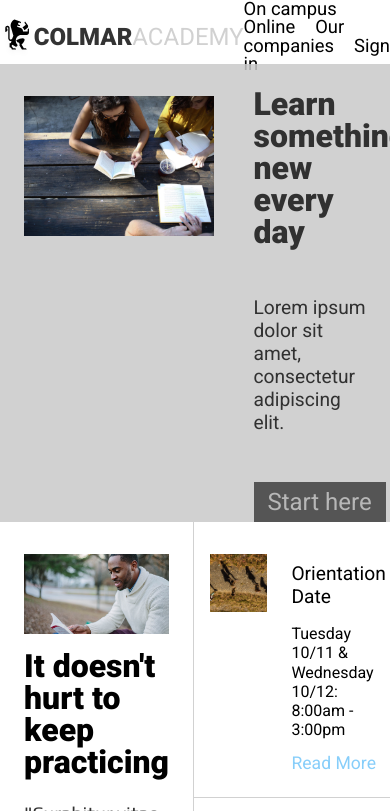
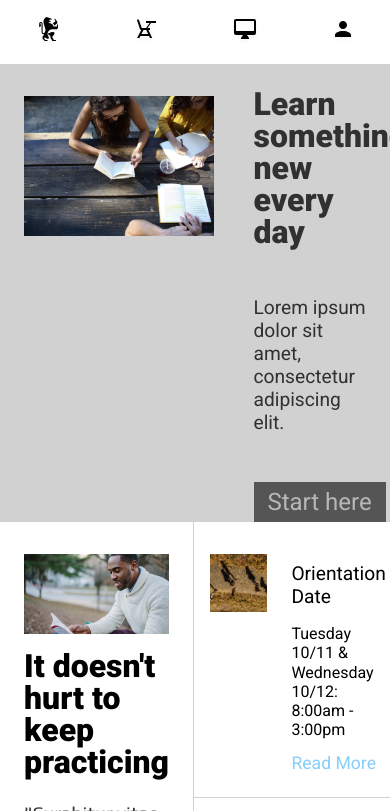
Before and after one commit to seb60/ColmarAcademy, a plain HTML site: page index.html in a window 390 px wide. Shown: the top 811 px of the page. Drawn offline with Linux system fonts and the light colour scheme.

Commit message:
Finished mobile top bar.  Moving to Learning.

```diff
--- a/index.html
+++ b/index.html
@@ -21,22 +21,32 @@
 
 <!--Top Nav Bar-->
 
-        <nav id="navWrap">
+        <div id="navWrap">
             <div class="navBar container">
                 <div class="logo">
                     <img src="./resources/images/ic-logo.svg" alt="Logo">
                     <span class="light"><strong class="dark">COLMAR</strong>ACADEMY</span>
                 </div>
-                <div class="navList">
+                <nav class="navList">
                     <ul>
                         <li><a href="#">On campus</a></li>
                         <li><a href="#">Online</a></li>
                         <li><a href="#">Our companies</a></li>
                         <li><a href="#">Sign in</a></li>
                     </ul>
-                </div>
+                </nav>
             </div>
-        </nav>
+            <div class="navBarMobile">
+                <nav class="navListMobile">
+                    <ul>
+                        <li><a href="#"><img src="./resources/images/ic-logo.svg" alt=""></a></li>
+                        <li><a href="#"><img src="./resources/images/ic-on-campus.svg" alt=""></a></li>
+                        <li><a href="#"><img src="./resources/images/ic-online.svg" alt=""></a></li>
+                        <li><a href="#"><img src="./resources/images/ic-login.svg" alt=""></a></li>
+                    </ul>
+                </nav>
+            </div>
+        </div>
 
 <!--Big Content Container-->
 
--- a/resources/css/styles.css
+++ b/resources/css/styles.css
@@ -166,6 +166,37 @@ h5 {
 
 .logo img {
     height: 2.5rem;
+}
+
+.navBarMobile {
+    display: none;
+}
+
+@media only screen and (max-width: 650px) {
+    .navBar.container {
+        display: none;
+    }
+
+    #navWrap .navBarMobile {
+        display: flex;
+        align-items: center;
+        justify-content: center;
+        width: 100%;
+    }
+
+    .navListMobile {
+        display: flex;
+        width: 100%;
+        justify-content: center;
+
+    }
+
+    .navBarMobile ul {
+        display: flex;
+        width: 100%;
+        justify-content: space-around;
+        align-items: center;
+    }
 }
 
 /*Start Banner*/
@@ -375,3 +406,5 @@ h5 {
 .thesisBody .smallContainer {
     border: none;
 }
+
+/*Footer*/
```
